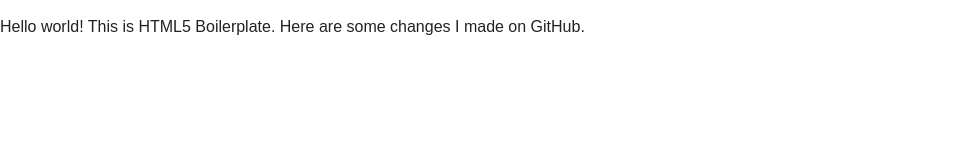
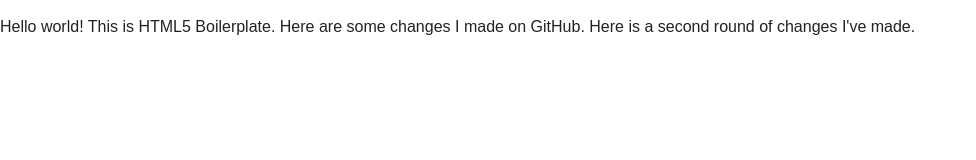
Before and after one commit to blakebequette/website, a plain HTML site: page index.html in a window 1280 px wide. Shown: the whole page, without its empty margins (0-976 px from the left). Drawn offline with nearby package versions, Linux system fonts and the light colour scheme.

Commit message:
added some more text on GitHub
## Updates

* This is a subtitle.

```diff
--- a/index.html
+++ b/index.html
@@ -18,7 +18,8 @@
             <p class="browserupgrade">You are using an <strong>outdated</strong> browser. Please <a href="http://browsehappy.com/">upgrade your browser</a> to improve your experience.</p>
         <![endif]-->
 
-        <p>Hello world! This is HTML5 Boilerplate. Here are some changes I made on GitHub. </p>
+        <p>Hello world! This is HTML5 Boilerplate. Here are some changes I made on GitHub.
+            Here is a second round of changes I've made. </p>
 
         <script src="//ajax.googleapis.com/ajax/libs/jquery/1.11.2/jquery.min.js"></script>
         <script>window.jQuery || document.write('<script src="js/vendor/jquery-1.11.2.min.js"><\/script>')</script>
```
